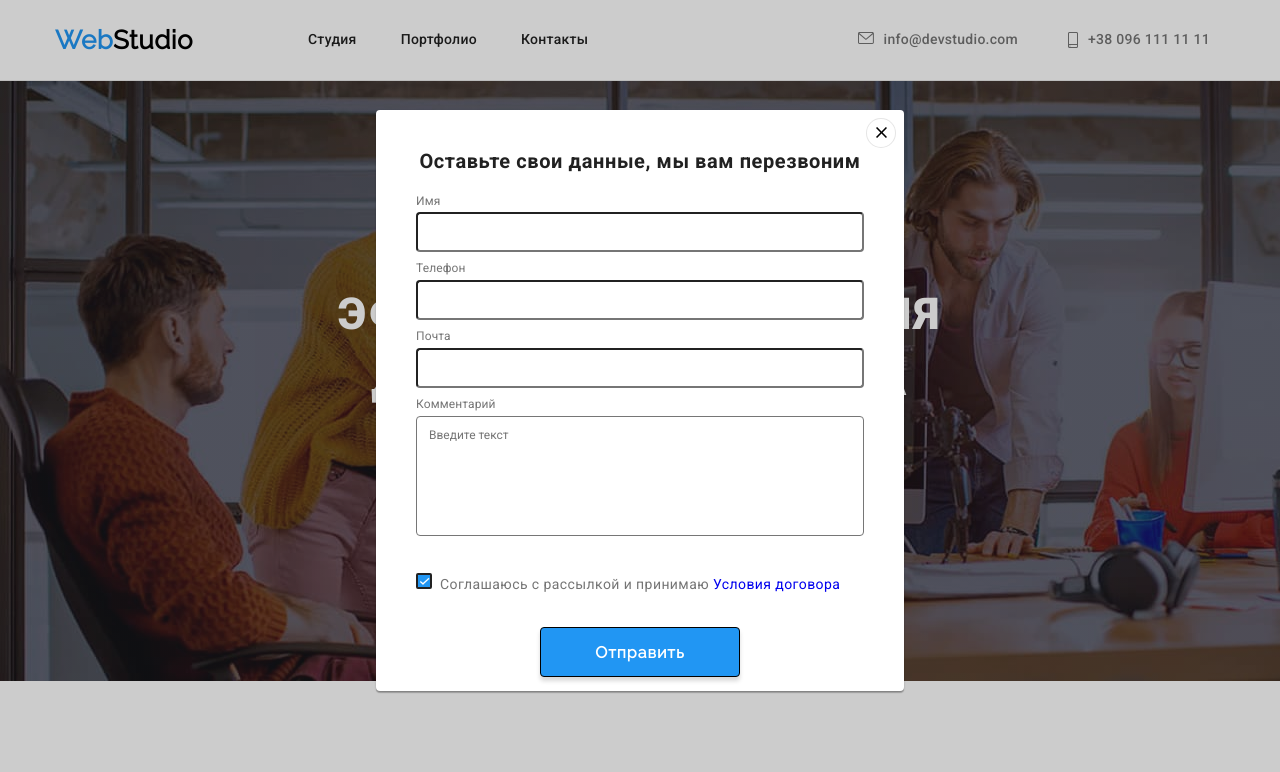
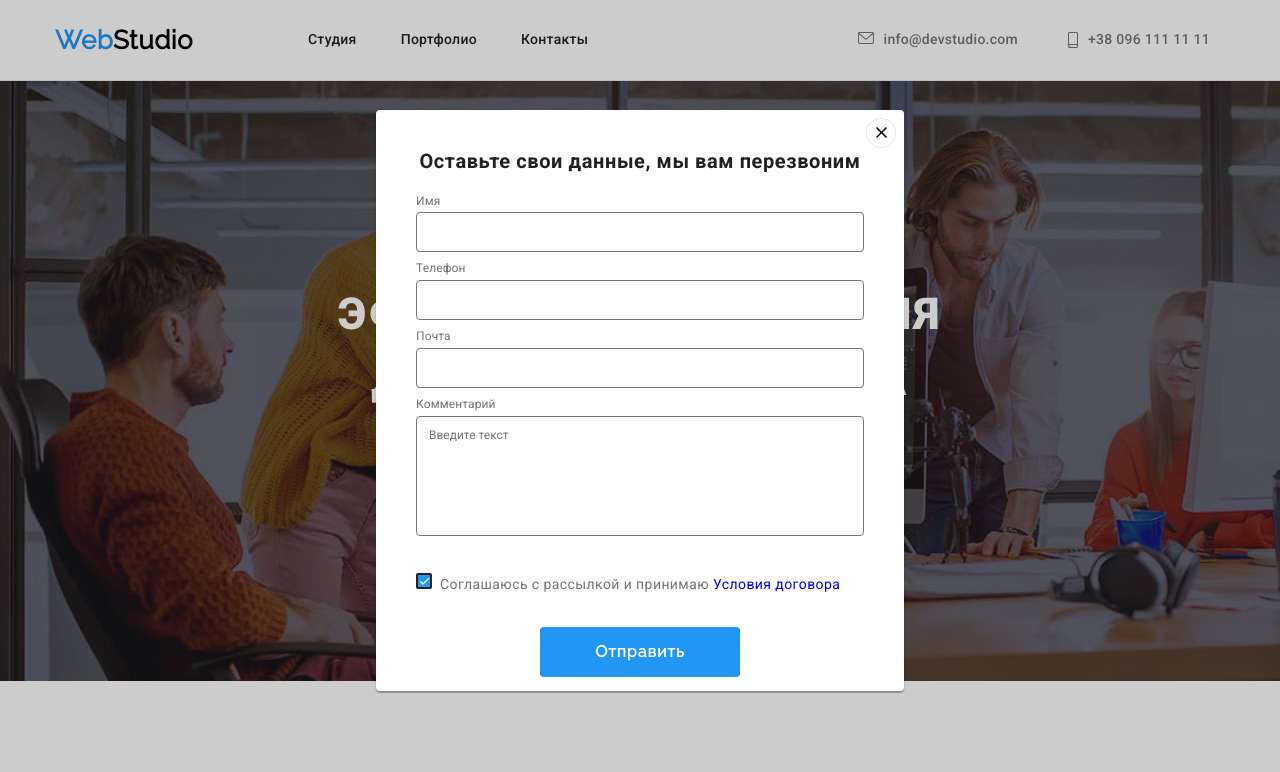
Before and after one commit to Linzakat/goit-markup-hw-06, a plain HTML site: page index.html in a window 1280 px wide. Both pictures are taken after a click on the button "Заказать услугу". Shown: the top 772 px of the page. Drawn offline with nearby package versions, Linux system fonts and the light colour scheme; files whose address does not match are found by name.

Commit message:
исправление ошибок - бордеры на модалке

```diff
--- a/css/styles.css
+++ b/css/styles.css
@@ -819,9 +819,8 @@ img {
     padding: 10px 28px;
     width: 200px;
     height: 50px;
-    border: 1px solid #000000;
-    box-shadow: 0px 4px 4px rgba(0, 0, 0, 0.15);
     border-radius: 4px;
+    border: none;
     cursor: pointer;
     margin-top: 30px;
     margin-left: 124px;
@@ -848,9 +847,7 @@ img {
     font-weight: 400;
     font-size: 12px;
     line-height: 1.16;
-
     letter-spacing: 0.01em;
-
     color: #757575;
     margin-top: 10px;
   }
@@ -865,7 +862,7 @@ img {
     height: 40px;
     width: 448px;
     border-radius: 4px;
-    border: 1px solid var (--primary-text-color);
+    border: 1px solid #757575;
     margin-top: 4px;
     padding-left: 42px;
     transition: background-color 250ms cubic-bezier(0.4, 0, 0.2, 1);
@@ -875,7 +872,7 @@ img {
     height: 120px;
     width: 100%;
     border-radius: 4px;
-    border: 1px solid var (--primary-text-color);
+    border: 1px solid #757575;
     resize: none;
     margin-bottom: 20px;
     margin-top: 4px;
```
Also changed, not shown: index.html (+1 -1 lines), portfolio.html (+1 -3 lines).
